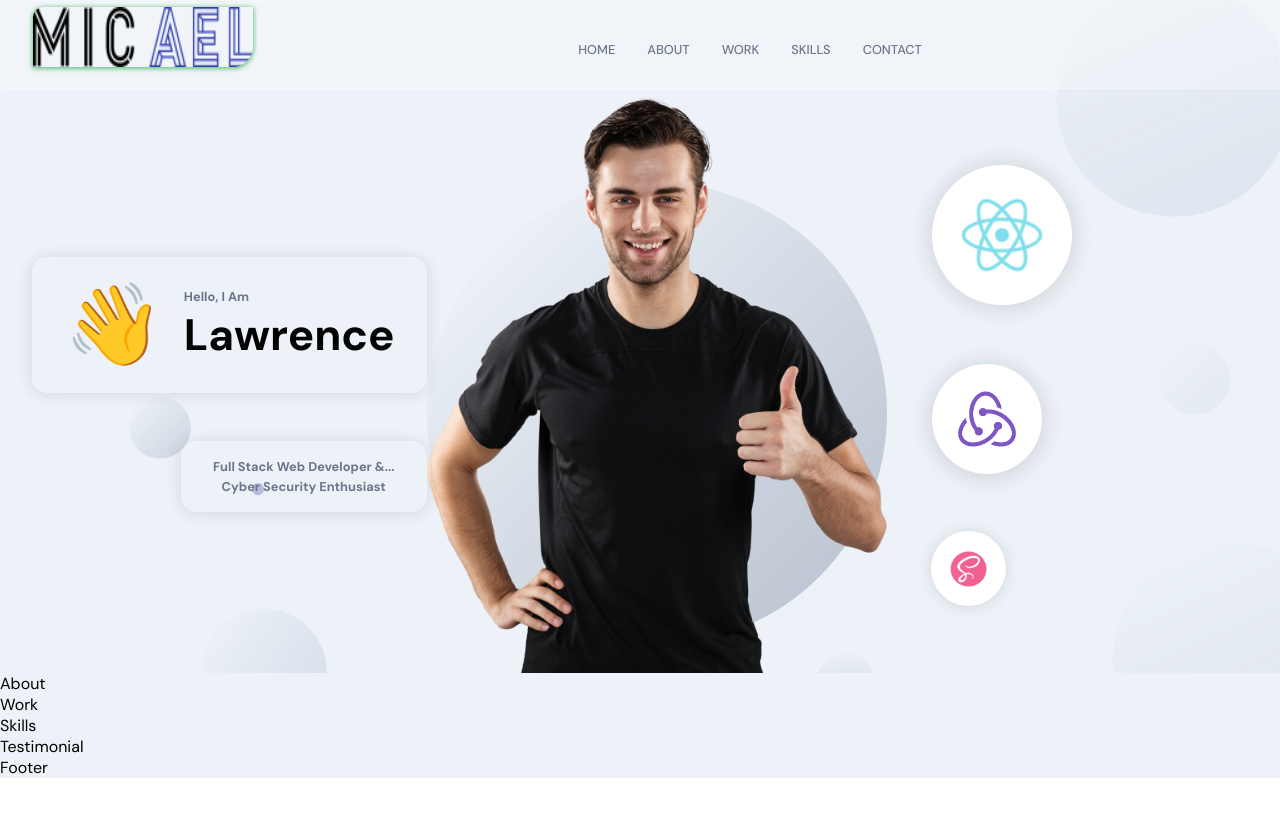
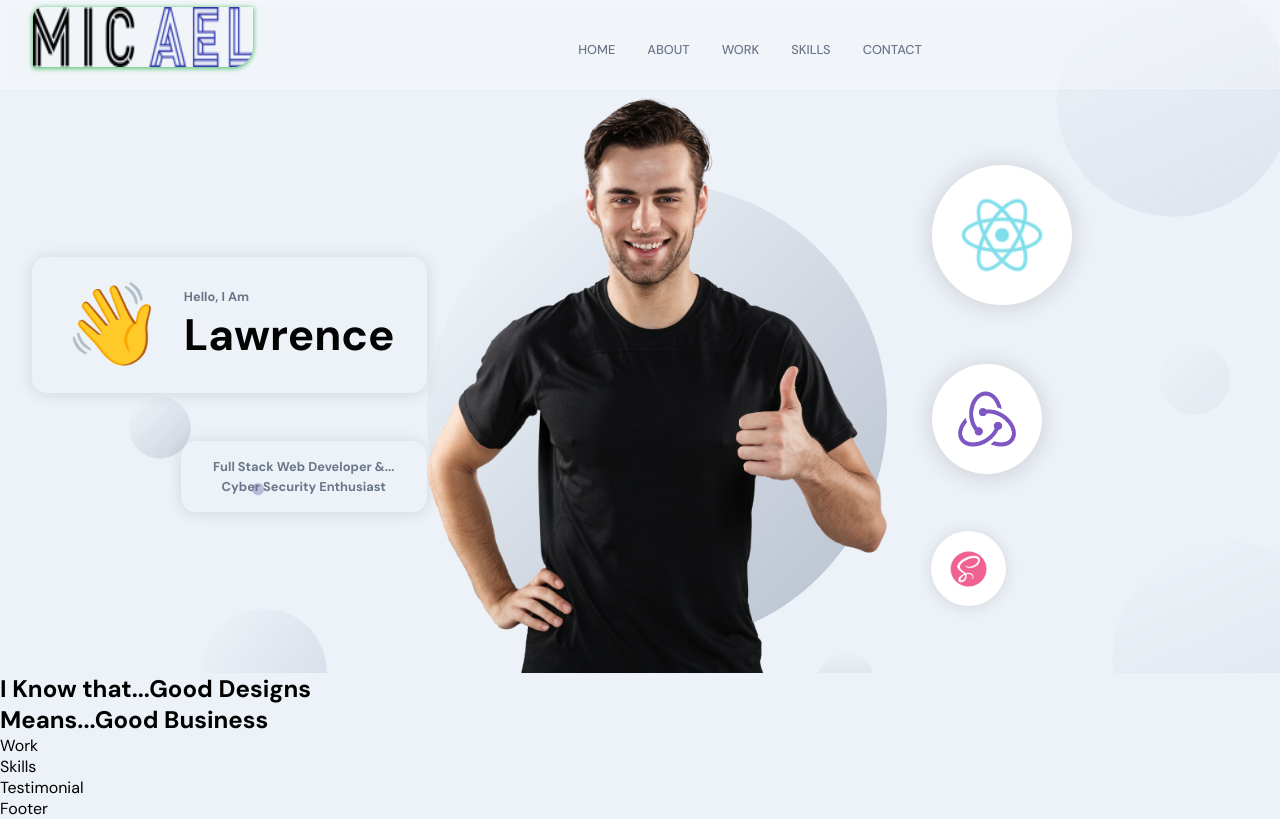
Before and after one commit to LawrenceBaatjies/fullstack_portfolio, a React (Create React App) app in the folder frontend_react/: page / in a window 1280 px wide. Built offline with nearby package versions, Linux system fonts and the light colour scheme.

Commit message:
Update About.jsx

```diff
--- a/frontend_react/src/container/About/About.jsx
+++ b/frontend_react/src/container/About/About.jsx
@@ -1,9 +1,30 @@
-import React from 'react';
+import React, { useState, useEffect } from 'react';
+import  { motion } from 'framer-motion';
+
 import './About.scss';
 
+const about = [
+  { title: 'Full Stack P.R.E.N Web Dev', description: 'I am a passionate web developer.', imgUrl: '' },
+  { title: 'Web Design', description: 'I create simple yet elegant websites.', imgUrl: '' },
+  { title: 'UI/UX', description: 'I create beautiful UI/UX designs.', imgUrl: '' },
+  { title: ' Database/Back-end', description: 'I create secure and encrypted databases', imgUrl: '' },
+  { title: 'Ethical Hacker', description: 'Cyber Security & Web Penetration Tester.', imgUrl: '' }
+];
 const About = () => {
   return (
-    <div>About</div>
+    <>
+
+      <h2 classNAme="head-text">
+        I Know that...
+        <span>Good Designs</span>
+        <br />
+        Means...
+        <span>Good Business</span>
+      </h2>
+      <div className="app__profiles">
+
+      </div>
+    </>
   )
 }
 
```
